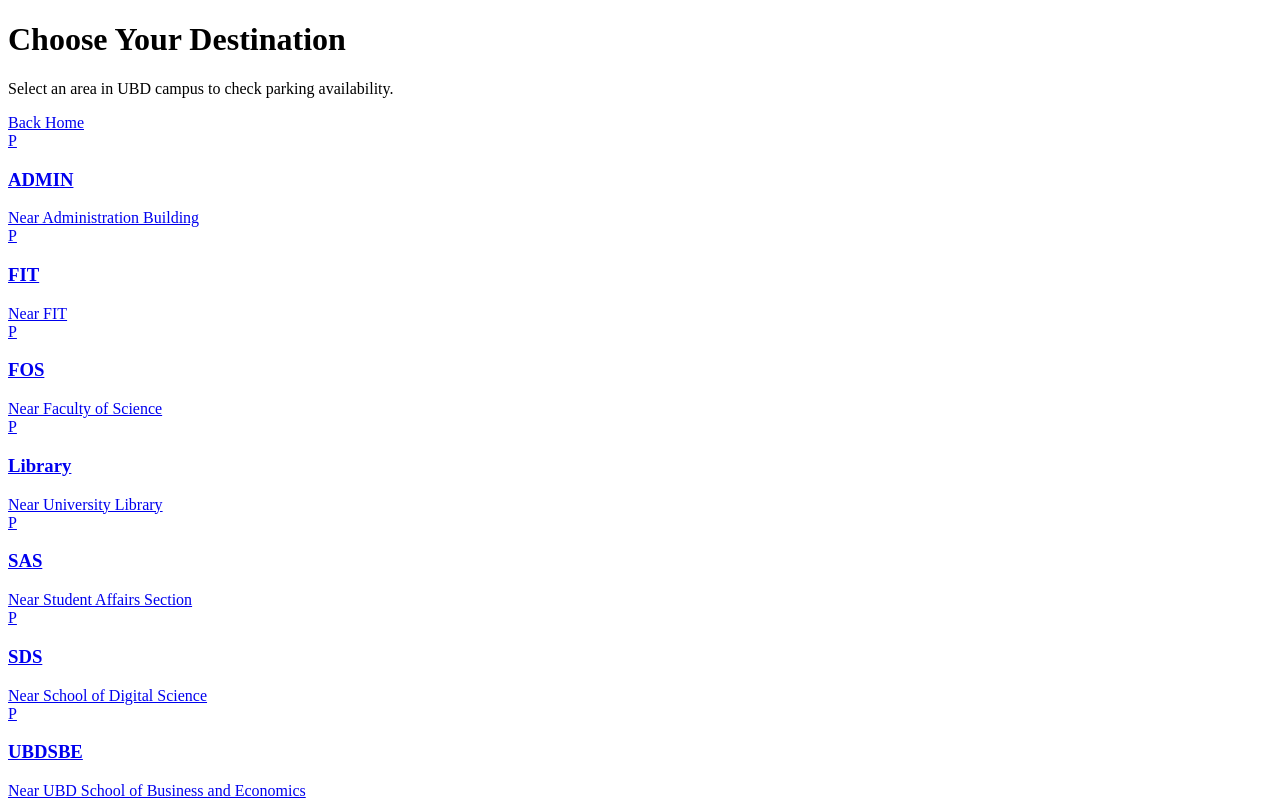
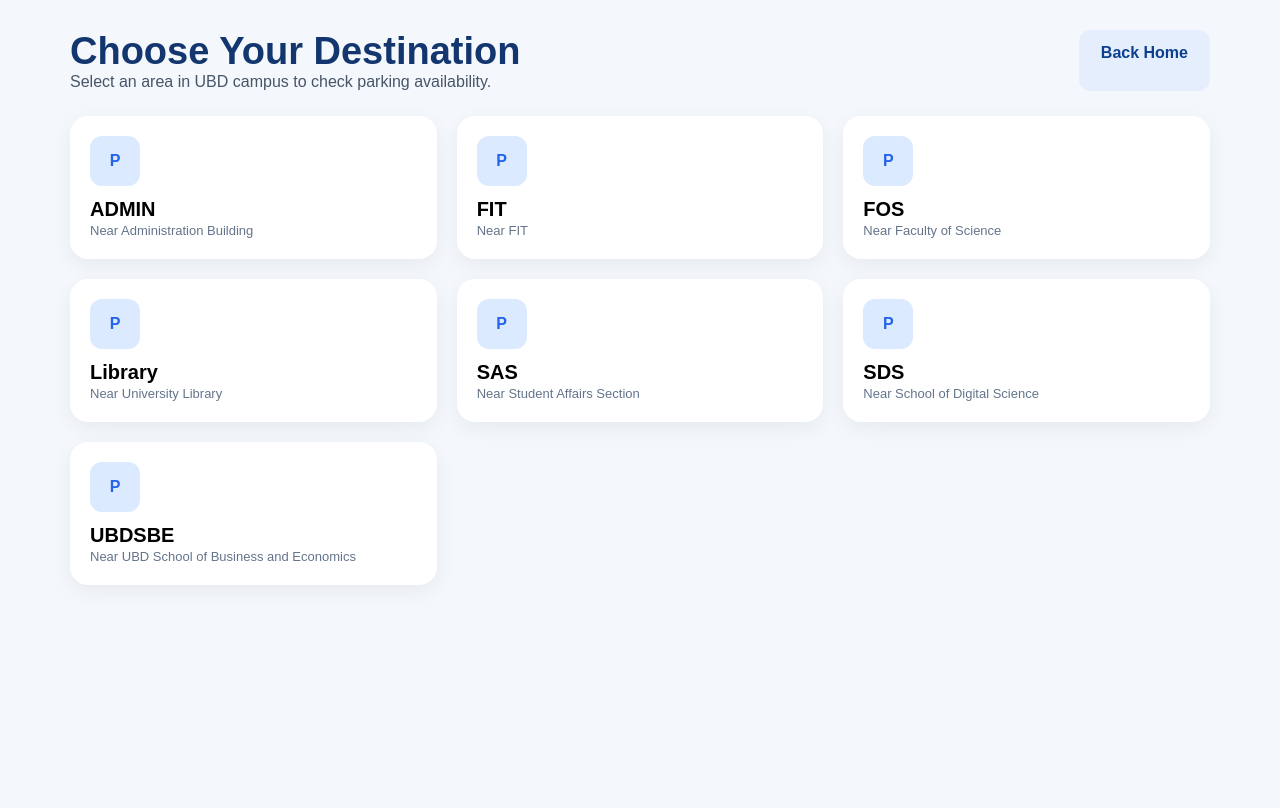
Before and after one commit to AimanSyafie/Smart-park, a Flask app: page /locations in a window 1280 px wide. After the commit the page ends 561 px from the top, so only its background shows below. Run offline with Flask 3, Linux system fonts and the light colour scheme; data comes from the database, SQL or seed files in the repository.

Commit message:
Update style.css

```diff
--- a/static/style.css
+++ b/static/style.css
@@ -1,32 +1,314 @@
+/* Reset */
+* {
+    margin: 0;
+    padding: 0;
+    box-sizing: border-box;
+}
+
+body {
+    font-family: Arial, sans-serif;
+}
+
+/* =========================
+   LANDING PAGE
+========================= */
+
+.landing-body {
+    margin: 0;
+    background: #0b1f3a;
+}
+
+.hero {
+    min-height: 100vh;
+    background: linear-gradient(135deg, rgba(8,44,92,0.92), rgba(14,84,160,0.78)),
+        url('https://images.unsplash.com/photo-1506521781263-d8422e82f27a?auto=format&fit=crop&w=1600&q=80')
+        center/cover no-repeat;
+    display: flex;
+    align-items: center;
+    justify-content: center;
+}
+
+.hero-overlay {
+    width: 100%;
+    padding: 40px;
+}
+
+.hero-content {
+    max-width: 700px;
+    margin: 0 auto;
+    text-align: center;
+    color: white;
+}
+
+.hero-tag {
+    display: inline-block;
+    background: rgba(255,255,255,0.2);
+    padding: 8px 14px;
+    border-radius: 999px;
+    font-size: 14px;
+    margin-bottom: 20px;
+}
+
+.hero-content h1 {
+    font-size: 56px;
+    margin-bottom: 16px;
+}
+
+.hero-content p {
+    font-size: 20px;
+    margin-bottom: 30px;
+    line-height: 1.6;
+}
+
+.hero-actions {
+    display: flex;
+    justify-content: center;
+    gap: 12px;
+}
+
+/* Buttons */
+
+.primary-btn,
+.secondary-btn {
+    padding: 14px 22px;
+    border-radius: 12px;
+    font-weight: bold;
+    text-decoration: none;
+}
+
+.primary-btn {
+    background: white;
+    color: #0d3f8f;
+}
+
+.secondary-btn {
+    background: #e5eefc;
+    color: #0d3f8f;
+}
+
+/* =========================
+   SHARED LAYOUT
+========================= */
+
+.selection-page,
+.result-page {
+    background: #f4f7fb;
+    min-height: 100vh;
+}
+
+.page-shell {
+    max-width: 1200px;
+    margin: auto;
+    padding: 30px;
+}
+
+.simple-header {
+    display: flex;
+    justify-content: space-between;
+    margin-bottom: 25px;
+}
+
+.simple-header h1 {
+    font-size: 38px;
+    color: #13366f;
+}
+
+.simple-header p {
+    color: #475569;
+}
+
+/* =========================
+   LOCATION CARDS
+========================= */
+
+.location-grid {
+    display: grid;
+    grid-template-columns: repeat(3, 1fr);
+    gap: 20px;
+}
+
+.location-card {
+    background: white;
+    border-radius: 18px;
+    padding: 20px;
+    text-decoration: none;
+    color: black;
+    box-shadow: 0 6px 20px rgba(0,0,0,0.06);
+    transition: 0.2s;
+}
+
+.location-card:hover {
+    transform: translateY(-5px);
+}
+
+.location-icon {
+    width: 50px;
+    height: 50px;
+    background: #dbeafe;
+    color: #2563eb;
+    border-radius: 12px;
+    display: flex;
+    align-items: center;
+    justify-content: center;
+    font-weight: bold;
+    margin-bottom: 12px;
+}
+
+.location-card h3 {
+    font-size: 20px;
+}
+
+.location-card span {
+    font-size: 13px;
+    color: #64748b;
+}
+
+/* =========================
+   RESULT PAGE
+========================= */
+
+.result-layout {
+    display: grid;
+    grid-template-columns: 2fr 1fr;
+    gap: 20px;
+}
+
+.result-summary-card {
+    background: white;
+    padding: 22px;
+    border-radius: 16px;
+    margin-bottom: 20px;
+}
+
+.result-summary-card h2 {
+    font-size: 28px;
+}
+
+.result-stats {
+    display: flex;
+    gap: 10px;
+    margin-top: 15px;
+}
+
+.result-stat-box {
+    flex: 1;
+    background: #eef5ff;
+    padding: 16px;
+    border-radius: 12px;
+    text-align: center;
+}
+
+.result-stat-box h3 {
+    font-size: 28px;
+}
+
+/* Parking Cards */
+
+.result-zone-card {
+    background: white;
+    padding: 20px;
+    border-radius: 16px;
+    margin-bottom: 12px;
+}
+
+.result-zone-top {
+    display: flex;
+    justify-content: space-between;
+    margin-bottom: 10px;
+}
+
+.section-label {
+    font-size: 13px;
+    color: gray;
+}
+
+/* Status */
+
+.status-pill {
+    padding: 6px 10px;
+    border-radius: 10px;
+    font-size: 12px;
+}
+
+.status-available {
+    background: #dcfce7;
+    color: green;
+}
+
+.status-limited {
+    background: #fff7ed;
+    color: orange;
+}
+
+.status-full {
+    background: #fee2e2;
+    color: red;
+}
+
+/* Map */
+
 #map {
     width: 100%;
     height: 420px;
-    border-radius: 18px;
-    overflow: hidden;
-    margin-top: 12px;
-}
-
-.section-label {
-    color: #64748b;
-    font-size: 14px;
-    margin-top: 4px;
-}
-
-.result-zone-card {
-    border-left: 6px solid #0d3f8f;
+    border-radius: 16px;
 }
 
 .map-card {
     background: white;
-    border-radius: 22px;
-    padding: 24px;
-    box-shadow: 0 8px 24px rgba(15, 23, 42, 0.06);
-    position: sticky;
-    top: 24px;
+    padding: 20px;
+    border-radius: 16px;
 }
 
-@media (max-width: 1100px) {
-    #map {
-        height: 340px;
+/* =========================
+   ADMIN PAGE
+========================= */
+
+.admin-page {
+    padding: 30px;
+    background: #f4f7fb;
+}
+
+.admin-grid {
+    display: grid;
+    grid-template-columns: repeat(2, 1fr);
+    gap: 20px;
+}
+
+.admin-card {
+    background: white;
+    padding: 20px;
+    border-radius: 16px;
+}
+
+.admin-form input {
+    width: 100%;
+    padding: 10px;
+    margin-top: 8px;
+    margin-bottom: 10px;
+}
+
+.admin-form button {
+    padding: 10px;
+    background: #0d3f8f;
+    color: white;
+    border: none;
+    border-radius: 8px;
+}
+
+/* =========================
+   RESPONSIVE
+========================= */
+
+@media (max-width: 900px) {
+    .location-grid {
+        grid-template-columns: 1fr;
+    }
+
+    .result-layout {
+        grid-template-columns: 1fr;
+    }
+
+    .admin-grid {
+        grid-template-columns: 1fr;
     }
 }
```
